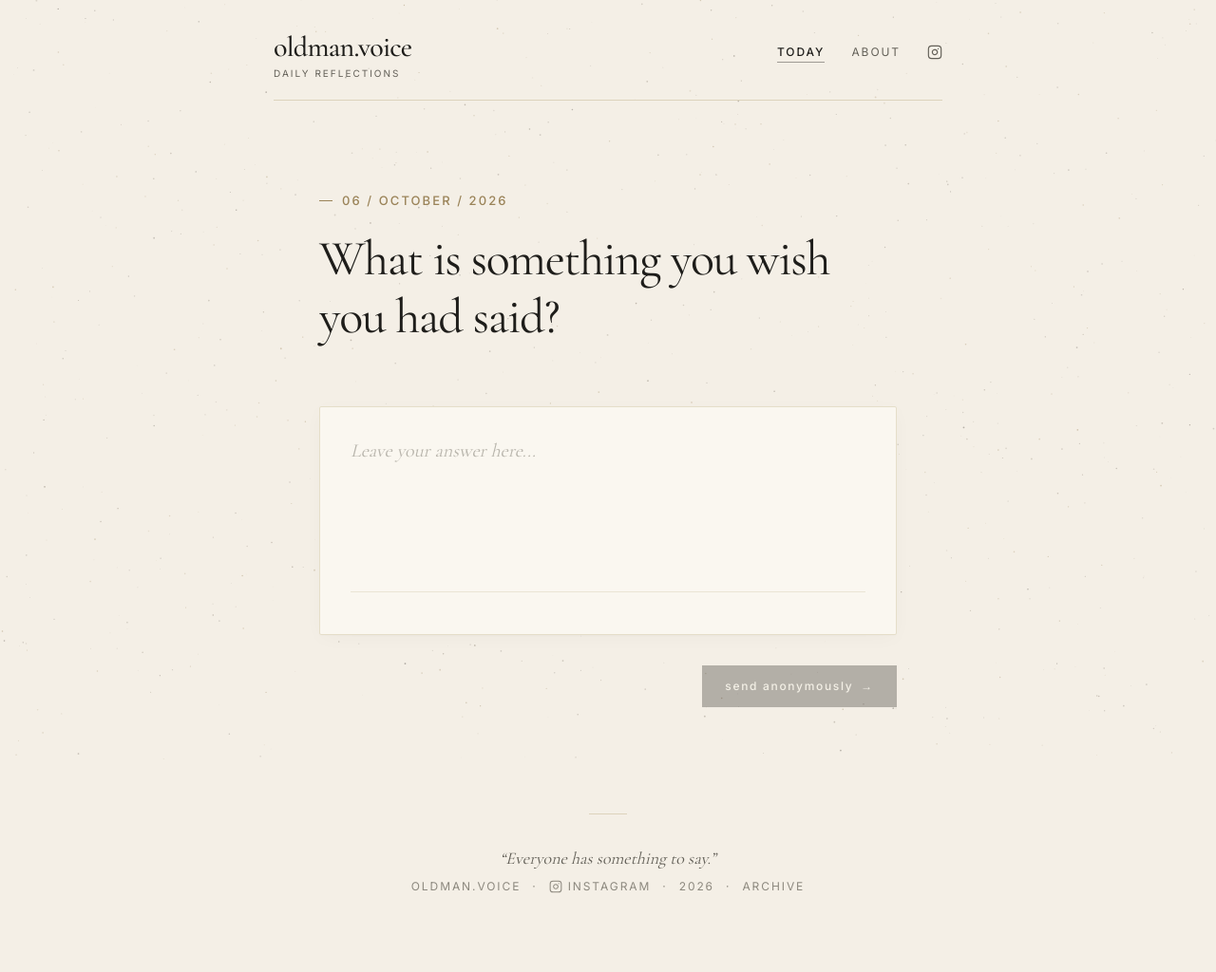
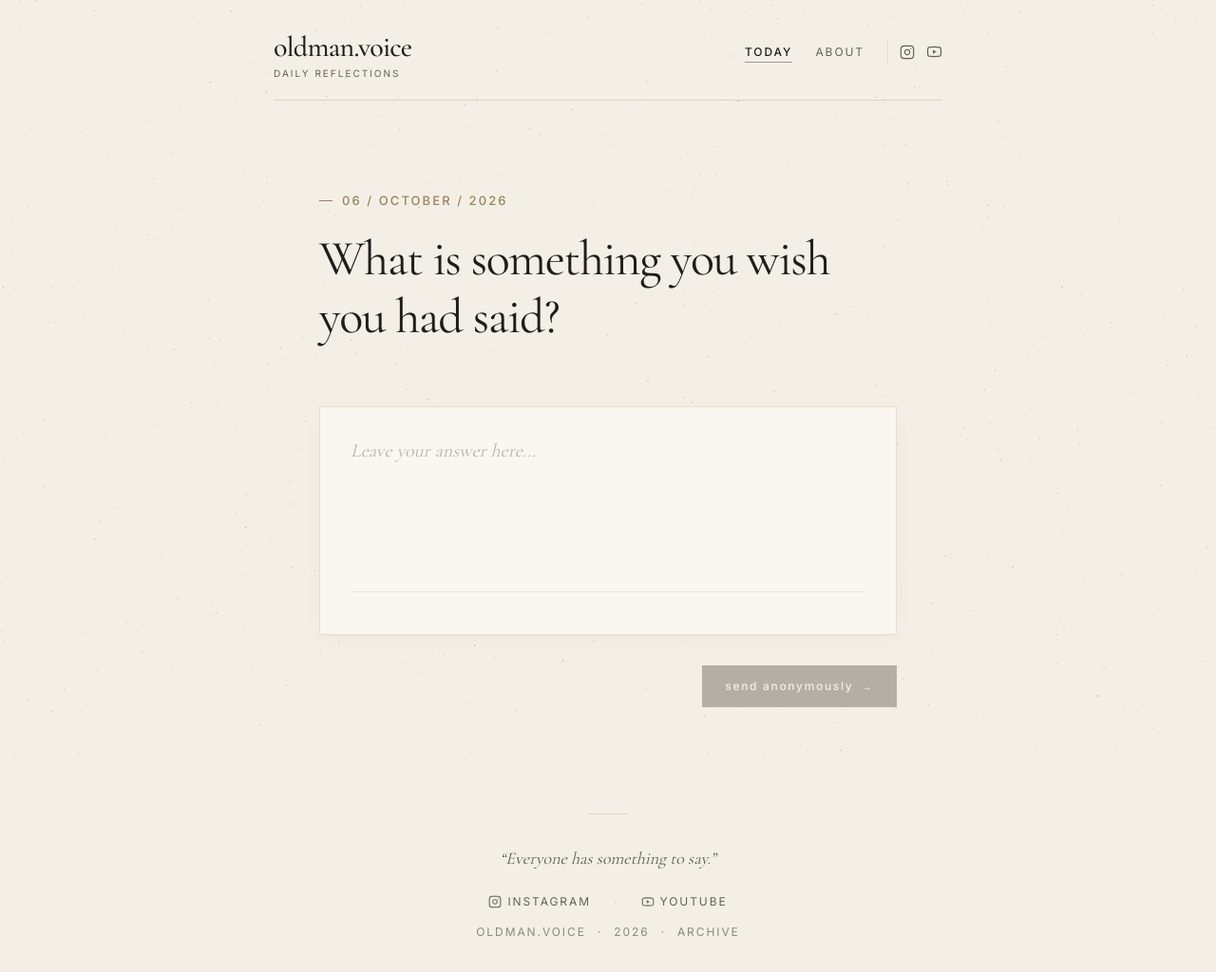
Before and after one commit to ashiq-git-hub/oldman-voice, a Next.js app: page / in a window 1280 px wide. Shown: the top 1024 px of the page at 95% size. Before the commit the page ends 990 px from the top, so only its background shows below. Built offline with nearby package versions, Linux system fonts and the light colour scheme; no server answers; the database is empty.

Commit message:
Add YouTube channel link, cleanly align footer social items, and boost particles to 800-2400

```diff
--- a/components/DustParticles.tsx
+++ b/components/DustParticles.tsx
@@ -55,12 +55,13 @@ export default function DustParticles() {
       "120, 108, 92",  // Delicate parchment fiber
       "68, 62, 54",    // Charcoal dust speck
       "162, 140, 100", // Faint sunlit dust mote
+      "135, 115, 78",  // Antique gold dust
     ];
 
-    // Compute particle count — lush, dense field of small dots across the canvas
+    // Compute particle count — rich, ultra-dense field of small dust dots
     const getParticleCount = () => {
       const area = window.innerWidth * window.innerHeight;
-      return Math.min(Math.max(Math.floor(area / 1200), 450), 1200);
+      return Math.min(Math.max(Math.floor(area / 700), 800), 2400);
     };
 
     let particles: Particle[] = [];
@@ -70,9 +71,9 @@ export default function DustParticles() {
       const count = getParticleCount();
       particles = [];
       for (let i = 0; i < count; i++) {
-        // Extra small in size (tiny delicate pinpoints)
-        const radius = 0.28 + Math.random() * 0.62; // ~0.28px to 0.90px
-        const baseAlpha = 0.12 + Math.random() * 0.25; // Subtle, elegant opacity
+        // Ultra-small micro pinpoints so high volume stays delicate and readable
+        const radius = 0.22 + Math.random() * 0.58; // ~0.22px to 0.80px
+        const baseAlpha = 0.11 + Math.random() * 0.24; // Soft, ambient opacity
         const baseVx = (Math.random() - 0.5) * 0.16;
         const baseVy = -0.04 - Math.random() * 0.12; // Slow upward thermal float
 
@@ -120,20 +121,20 @@ export default function DustParticles() {
       mouse.x = currentX;
       mouse.y = currentY;
 
-      // Spawn subtle extra micro-dust motes as cursor glides or drags across the page
+      // Spawn extra micro-dust motes as cursor glides or drags across the page
       if (
-        (mouse.isDown || mouse.speed > 2.5) &&
-        trailMotes.length < 120 &&
-        Math.random() < (mouse.isDown ? 0.75 : 0.5)
+        (mouse.isDown || mouse.speed > 2) &&
+        trailMotes.length < 160 &&
+        Math.random() < (mouse.isDown ? 0.85 : 0.55)
       ) {
         const angle = Math.random() * Math.PI * 2;
         const speed = 0.2 + Math.random() * 0.6;
         trailMotes.push({
-          x: currentX + (Math.random() - 0.5) * 10,
-          y: currentY + (Math.random() - 0.5) * 10,
+          x: currentX + (Math.random() - 0.5) * 12,
+          y: currentY + (Math.random() - 0.5) * 12,
           vx: Math.cos(angle) * speed,
           vy: Math.sin(angle) * speed - 0.08,
-          radius: 0.35 + Math.random() * 0.5,
+          radius: 0.25 + Math.random() * 0.45,
           alpha: 0.32,
           life: 0,
           maxLife: 40 + Math.floor(Math.random() * 35),
@@ -223,7 +224,7 @@ export default function DustParticles() {
       mouse.speed *= 0.92;
 
       // Interaction radius for the cloud of dust particles
-      const interactRadius = mouse.isDown ? 165 : 125;
+      const interactRadius = mouse.isDown ? 175 : 130;
       const interactRadiusSq = interactRadius * interactRadius;
 
       for (let i = 0; i < particles.length; i++) {
@@ -232,7 +233,7 @@ export default function DustParticles() {
         if (!prefersReducedMotion) {
           // Subtle natural breathing pulse in opacity
           p.pulsePhase += p.pulseSpeed;
-          p.alpha = p.baseAlpha + Math.sin(p.pulsePhase) * 0.06;
+          p.alpha = p.baseAlpha + Math.sin(p.pulsePhase) * 0.05;
 
           // Gentle ambient float
           p.x += p.vx;
@@ -253,8 +254,8 @@ export default function DustParticles() {
               const dirY = dy / dist;
 
               // Gentle tangential swirl as if stirring air over notebook
-              const swirlX = -dirY * 0.28;
-              const swirlY = dirX * 0.28;
+              const swirlX = -dirY * 0.3;
+              const swirlY = dirX * 0.3;
 
               const impulse = (mouse.isDown ? 1.7 : 1.05) + Math.min(mouse.speed * 0.04, 1.3);
 
--- a/components/Footer.tsx
+++ b/components/Footer.tsx
@@ -4,24 +4,25 @@ export default function Footer() {
   const currentYear = new Date().getFullYear();
   const instagramUrl =
     process.env.NEXT_PUBLIC_INSTAGRAM_URL || "https://instagram.com/theoldman.voice";
+  const youtubeUrl =
+    process.env.NEXT_PUBLIC_YOUTUBE_URL || "https://www.youtube.com/@theoldman_voice";
 
   return (
     <footer className="w-full max-w-3xl mx-auto px-4 sm:px-8 mt-auto pt-8 sm:pt-16 pb-8 sm:pb-12 text-center select-none">
       <div className="w-10 h-px bg-rule mx-auto mb-5 sm:mb-8" />
 
-      <p className="font-serif italic text-base sm:text-lg text-ink-muted mb-2">
+      <p className="font-serif italic text-base sm:text-lg text-ink-muted mb-4 sm:mb-5">
         &ldquo;Everyone has something to say.&rdquo;
       </p>
 
-      <div className="flex items-center justify-center gap-2.5 sm:gap-3 text-[11px] sm:text-xs tracking-archive text-ink-faint uppercase font-sans">
-        <span>oldman.voice</span>
-        <span>·</span>
+      {/* Social Links Row with Proper Centered Alignment */}
+      <div className="flex items-center justify-center gap-4 sm:gap-6 mb-3">
         <a
           href={instagramUrl}
           target="_blank"
           rel="noopener noreferrer"
-          className="hover:text-ink transition-colors duration-200 inline-flex items-center gap-1.5"
-          title="Instagram profile"
+          className="text-ink-muted hover:text-ink transition-colors duration-200 inline-flex items-center gap-1.5 text-[11px] sm:text-xs tracking-archive uppercase font-sans"
+          title="Instagram @theoldman.voice"
           aria-label="Instagram"
         >
           <svg
@@ -40,6 +41,37 @@ export default function Footer() {
           </svg>
           <span>Instagram</span>
         </a>
+
+        <span className="text-rule">·</span>
+
+        <a
+          href={youtubeUrl}
+          target="_blank"
+          rel="noopener noreferrer"
+          className="text-ink-muted hover:text-ink transition-colors duration-200 inline-flex items-center gap-1.5 text-[11px] sm:text-xs tracking-archive uppercase font-sans"
+          title="YouTube @theoldman_voice"
+          aria-label="YouTube"
+        >
+          <svg
+            viewBox="0 0 24 24"
+            fill="none"
+            stroke="currentColor"
+            strokeWidth="1.75"
+            strokeLinecap="round"
+            strokeLinejoin="round"
+            className="w-3.5 h-3.5"
+            aria-hidden="true"
+          >
+            <path d="M2.5 17a24.12 24.12 0 0 1 0-10 2 2 0 0 1 1.4-1.4 49.56 49.56 0 0 1 16.2 0A2 2 0 0 1 21.5 7a24.12 24.12 0 0 1 0 10 2 2 0 0 1-1.4 1.4 49.55 49.55 0 0 1-16.2 0A2 2 0 0 1 2.5 17" />
+            <polygon points="10 15 15 12 10 9 10 15" fill="currentColor" stroke="none" />
+          </svg>
+          <span>YouTube</span>
+        </a>
+      </div>
+
+      {/* Archive and Copyright */}
+      <div className="flex items-center justify-center gap-2.5 sm:gap-3 text-[11px] sm:text-xs tracking-archive text-ink-faint uppercase font-sans">
+        <span>oldman.voice</span>
         <span>·</span>
         <span>{currentYear}</span>
         <span>·</span>
--- a/components/Header.tsx
+++ b/components/Header.tsx
@@ -7,6 +7,8 @@ export default function Header() {
   const pathname = usePathname();
   const instagramUrl =
     process.env.NEXT_PUBLIC_INSTAGRAM_URL || "https://instagram.com/theoldman.voice";
+  const youtubeUrl =
+    process.env.NEXT_PUBLIC_YOUTUBE_URL || "https://www.youtube.com/@theoldman_voice";
 
   return (
     <header className="w-full max-w-3xl mx-auto px-4 sm:px-8 pt-5 sm:pt-8 pb-4 sm:pb-6 select-none">
@@ -25,7 +27,7 @@ export default function Header() {
         </Link>
 
         {/* Minimal Navigation */}
-        <nav aria-label="Main Navigation" className="flex items-center gap-4 sm:gap-7">
+        <nav aria-label="Main Navigation" className="flex items-center gap-3.5 sm:gap-6">
           <Link
             href="/"
             className={`text-[11px] sm:text-xs tracking-[0.16em] uppercase transition-colors duration-200 py-1 ${
@@ -47,14 +49,16 @@ export default function Header() {
             About
           </Link>
 
-          {/* Minimal Instagram Link */}
+          {/* Social Icons with Subtle Divider */}
+          <div className="flex items-center gap-2 sm:gap-3 pl-2 sm:pl-3 border-l border-rule/70">
+            {/* Instagram Link */}
             <a
               href={instagramUrl}
               target="_blank"
               rel="noopener noreferrer"
               className="text-ink-muted hover:text-ink transition-colors duration-200 py-1 flex items-center"
-            title="Instagram profile"
-            aria-label="Instagram"
+              title="Instagram @theoldman.voice"
+              aria-label="Instagram profile"
             >
               <svg
                 viewBox="0 0 24 24"
@@ -71,6 +75,31 @@ export default function Header() {
                 <line x1="17.5" x2="17.51" y1="6.5" y2="6.5" strokeWidth="2" />
               </svg>
             </a>
+
+            {/* YouTube Link */}
+            <a
+              href={youtubeUrl}
+              target="_blank"
+              rel="noopener noreferrer"
+              className="text-ink-muted hover:text-ink transition-colors duration-200 py-1 flex items-center"
+              title="YouTube @theoldman_voice"
+              aria-label="YouTube channel"
+            >
+              <svg
+                viewBox="0 0 24 24"
+                fill="none"
+                stroke="currentColor"
+                strokeWidth="1.75"
+                strokeLinecap="round"
+                strokeLinejoin="round"
+                className="w-4 h-4 sm:w-[17px] sm:h-[17px]"
+                aria-hidden="true"
+              >
+                <path d="M2.5 17a24.12 24.12 0 0 1 0-10 2 2 0 0 1 1.4-1.4 49.56 49.56 0 0 1 16.2 0A2 2 0 0 1 21.5 7a24.12 24.12 0 0 1 0 10 2 2 0 0 1-1.4 1.4 49.55 49.55 0 0 1-16.2 0A2 2 0 0 1 2.5 17" />
+                <polygon points="10 15 15 12 10 9 10 15" fill="currentColor" stroke="none" />
+              </svg>
+            </a>
+          </div>
         </nav>
       </div>
     </header>
```
Lines whose indentation alone changed are shown as unchanged.
